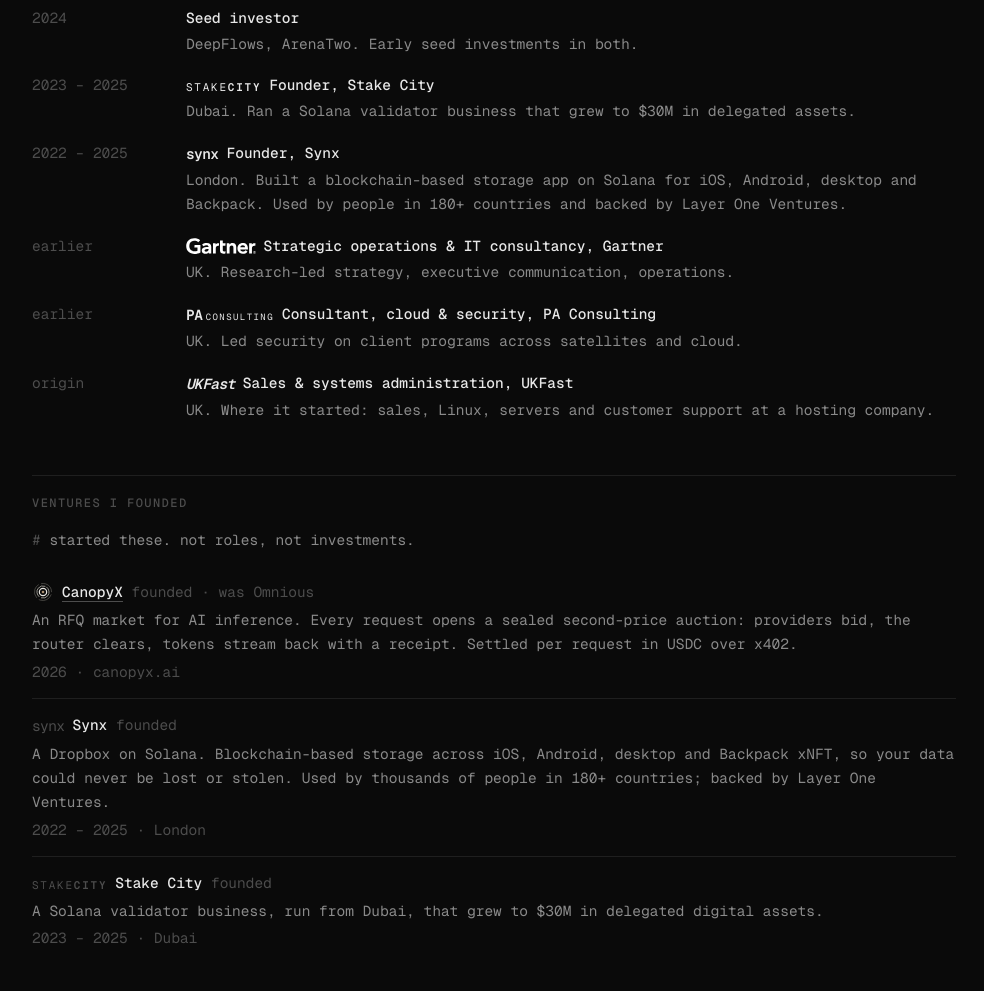
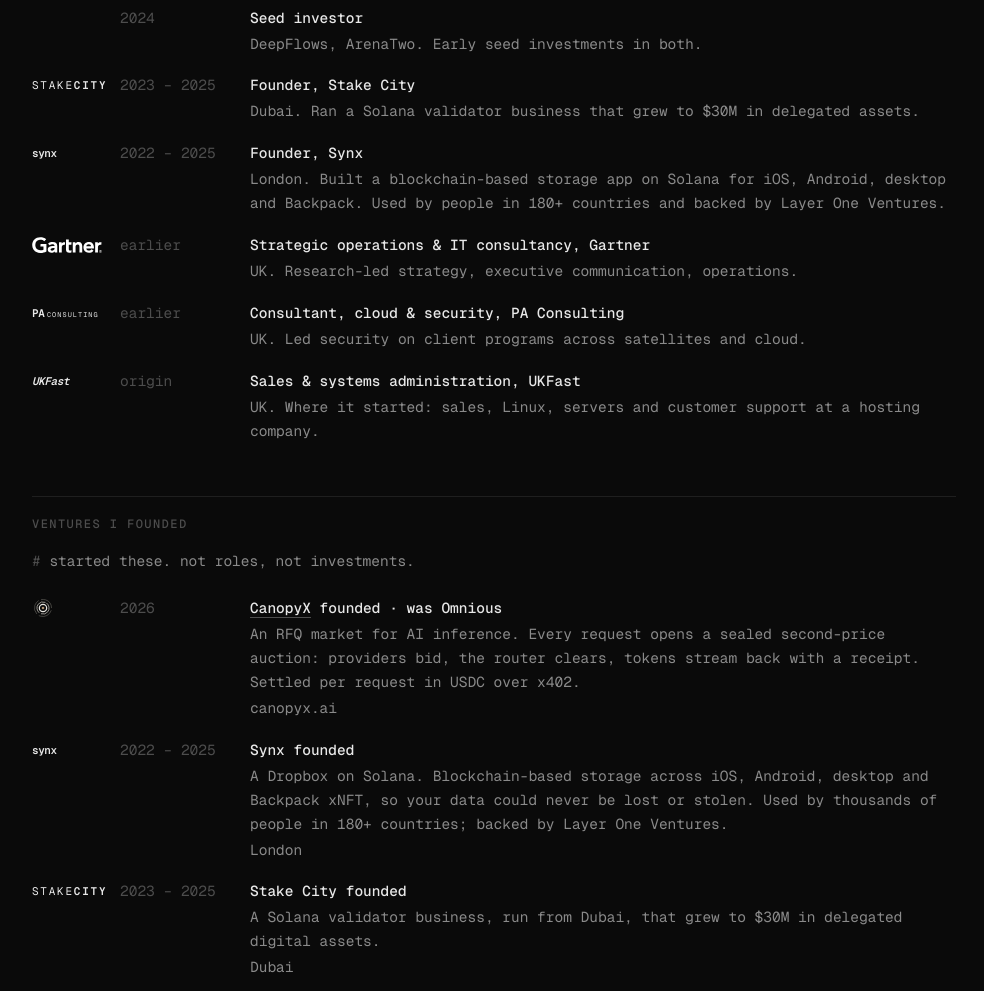
Before and after one commit to LJ-XRPL/personal-website, a plain HTML site: page index.html in a window 1280 px wide. Shown: the part 1020-2011 px from the top of the page, without its empty margins (146-1130 px from the left). Drawn offline with nearby package versions, Linux system fonts and the light colour scheme.

Commit message:
site: marks left of the years

```diff
--- a/index.html
+++ b/index.html
@@ -114,11 +114,17 @@
     border-top: 1px solid var(--line); padding-top: 18px;
   }
 
-  .entry { display: grid; grid-template-columns: 132px 1fr; gap: 8px 22px; padding: 9px 0; }
+  .entry { display: grid; grid-template-columns: 196px 1fr; gap: 8px 22px; padding: 9px 0; align-items: start; }
+  .when { display: grid; grid-template-columns: 78px 1fr; gap: 10px; align-items: center; min-height: 22px; }
+  .when .logo, .when .word { margin-right: 0; }
+  .when .word { font-size: 11px; }
   .entry .k { color: var(--faint); }
   .entry h3 { font-size: 14.5px; font-weight: 500; margin: 0; }
   .entry p { margin: 2px 0 0; color: var(--dim); }
-  @media (max-width: 640px) { .entry { grid-template-columns: 1fr; gap: 2px; } }
+  @media (max-width: 640px) {
+    .entry { grid-template-columns: 1fr; gap: 2px; }
+    .when { grid-template-columns: 64px 1fr; }
+  }
 
   .sub { list-style: none; margin: 8px 0 0; padding: 0; }
   .sub li { padding: 5px 0 5px 16px; border-left: 1px solid var(--line); }
@@ -186,9 +192,9 @@
   <section id="roles">
     <h2>roles</h2>
     <article class="entry">
-      <span class="k">2023 – now</span>
+      <div class="when"><img class="logo logo--ink" src="assets/logos/ripple.svg" alt="" /><span class="k">2023 – now</span></div>
       <div>
-        <h3><img class="logo logo--ink" src="assets/logos/ripple.svg" alt="" />Global Partner Success Lead</h3>
+        <h3>Global Partner Success Lead</h3>
         <p>Ripple · Dubai. I own the global team. Three roles, all about turning partner interest into products that ship and get used.</p>
         <ol class="sub">
           <li><span>2025 – now</span><b>Global Partner Success Lead, RippleX</b><em>I own the global partner team, and the journey from first conversation to live product: scoping integrations, working with product and engineering on what partners need, and supporting them after launch.</em></li>
@@ -198,48 +204,57 @@
       </div>
     </article>
     <article class="entry">
-      <span class="k">2024</span>
+      <div class="when"><span></span><span class="k">2024</span></div>
       <div><h3>Seed investor</h3><p>DeepFlows, ArenaTwo. Early seed investments in both.</p></div>
     </article>
     <article class="entry">
-      <span class="k">2023 – 2025</span>
-      <div><h3><span class="word word--stake">STAKE<b>CITY</b></span>Founder, Stake City</h3><p>Dubai. Ran a Solana validator business that grew to $30M in delegated assets.</p></div>
+      <div class="when"><span class="word word--stake">STAKE<b>CITY</b></span><span class="k">2023 – 2025</span></div>
+      <div><h3>Founder, Stake City</h3><p>Dubai. Ran a Solana validator business that grew to $30M in delegated assets.</p></div>
     </article>
     <article class="entry">
-      <span class="k">2022 – 2025</span>
-      <div><h3><span class="word">synx</span>Founder, Synx</h3><p>London. Built a blockchain-based storage app on Solana for iOS, Android, desktop and Backpack. Used by people in 180+ countries and backed by Layer One Ventures.</p></div>
+      <div class="when"><span class="word">synx</span><span class="k">2022 – 2025</span></div>
+      <div><h3>Founder, Synx</h3><p>London. Built a blockchain-based storage app on Solana for iOS, Android, desktop and Backpack. Used by people in 180+ countries and backed by Layer One Ventures.</p></div>
     </article>
     <article class="entry">
-      <span class="k">earlier</span>
-      <div><h3><img class="logo logo--ink" src="assets/logos/gartner.svg" alt="" />Strategic operations &amp; IT consultancy, Gartner</h3><p>UK. Research-led strategy, executive communication, operations.</p></div>
+      <div class="when"><img class="logo logo--ink" src="assets/logos/gartner.svg" alt="" /><span class="k">earlier</span></div>
+      <div><h3>Strategic operations &amp; IT consultancy, Gartner</h3><p>UK. Research-led strategy, executive communication, operations.</p></div>
     </article>
     <article class="entry">
-      <span class="k">earlier</span>
-      <div><h3><span class="word word--pa">PA<small>CONSULTING</small></span>Consultant, cloud &amp; security, PA Consulting</h3><p>UK. Led security on client programs across satellites and cloud.</p></div>
+      <div class="when"><span class="word word--pa">PA<small>CONSULTING</small></span><span class="k">earlier</span></div>
+      <div><h3>Consultant, cloud &amp; security, PA Consulting</h3><p>UK. Led security on client programs across satellites and cloud.</p></div>
     </article>
     <article class="entry">
-      <span class="k">origin</span>
-      <div><h3><span class="word word--uk">UKFast</span>Sales &amp; systems administration, UKFast</h3><p>UK. Where it started: sales, Linux, servers and customer support at a hosting company.</p></div>
+      <div class="when"><span class="word word--uk">UKFast</span><span class="k">origin</span></div>
+      <div><h3>Sales &amp; systems administration, UKFast</h3><p>UK. Where it started: sales, Linux, servers and customer support at a hosting company.</p></div>
     </article>
   </section>
 
   <section id="companies">
     <h2>ventures I founded</h2>
     <p class="comment">started these. not roles, not investments.</p>
-    <article class="co">
-      <h3><img class="logo logo--lg" src="assets/logos/omnious.svg" alt="" /><a href="https://canopyx.ai">CanopyX</a> <span>founded · was Omnious</span></h3>
-      <p>An RFQ market for AI inference. Every request opens a sealed second-price auction: providers bid, the router clears, tokens stream back with a receipt. Settled per request in USDC over x402.</p>
-      <p class="meta">2026 · canopyx.ai</p>
+    <article class="entry">
+      <div class="when"><img class="logo logo--lg" src="assets/logos/omnious.svg" alt="" /><span class="k">2026</span></div>
+      <div>
+        <h3><a href="https://canopyx.ai">CanopyX</a> <span>founded · was Omnious</span></h3>
+        <p>An RFQ market for AI inference. Every request opens a sealed second-price auction: providers bid, the router clears, tokens stream back with a receipt. Settled per request in USDC over x402.</p>
+        <p class="meta">canopyx.ai</p>
+      </div>
     </article>
-    <article class="co">
-      <h3><span class="word">synx</span>Synx <span>founded</span></h3>
-      <p>A Dropbox on Solana. Blockchain-based storage across iOS, Android, desktop and Backpack xNFT, so your data could never be lost or stolen. Used by thousands of people in 180+ countries; backed by Layer One Ventures.</p>
-      <p class="meta">2022 – 2025 · London</p>
+    <article class="entry">
+      <div class="when"><span class="word">synx</span><span class="k">2022 – 2025</span></div>
+      <div>
+        <h3>Synx <span>founded</span></h3>
+        <p>A Dropbox on Solana. Blockchain-based storage across iOS, Android, desktop and Backpack xNFT, so your data could never be lost or stolen. Used by thousands of people in 180+ countries; backed by Layer One Ventures.</p>
+        <p class="meta">London</p>
+      </div>
     </article>
-    <article class="co">
-      <h3><span class="word word--stake">STAKE<b>CITY</b></span>Stake City <span>founded</span></h3>
-      <p>A Solana validator business, run from Dubai, that grew to $30M in delegated digital assets.</p>
-      <p class="meta">2023 – 2025 · Dubai</p>
+    <article class="entry">
+      <div class="when"><span class="word word--stake">STAKE<b>CITY</b></span><span class="k">2023 – 2025</span></div>
+      <div>
+        <h3>Stake City <span>founded</span></h3>
+        <p>A Solana validator business, run from Dubai, that grew to $30M in delegated digital assets.</p>
+        <p class="meta">Dubai</p>
+      </div>
     </article>
   </section>
 
```
